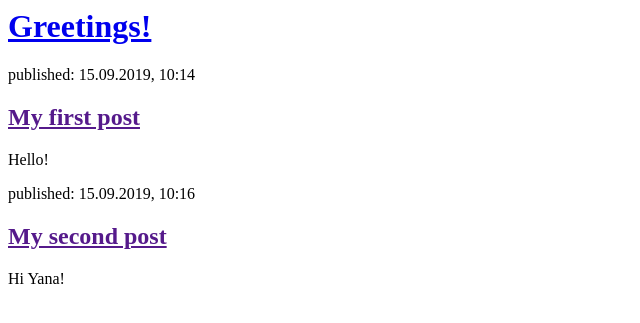
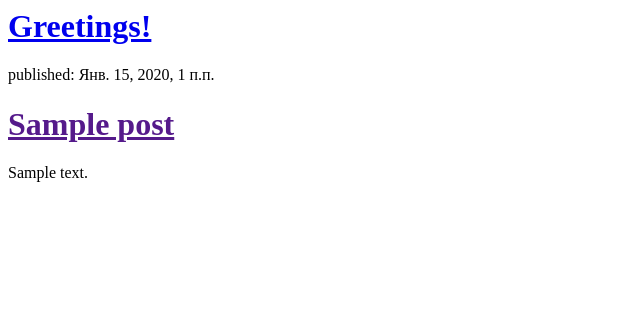
Before and after one commit to Useftro/my-first-blog, a Django app: template blog/templates/blog/post_list.html in a window 1280 px wide. Shown: the top 323 px of the page, without its empty margins (0-640 px from the left). Run offline with Django 3.2, Linux system fonts and the light colour scheme; the template is opened without the code that fills it: values that come from a table or form of the project are taken from there, others are empty; tables that the repository leaves empty hold one stand-in row (values such as "Sample post").

Commit message:
Modified templates

```diff
--- a/blog/templates/blog/post_list.html
+++ b/blog/templates/blog/post_list.html
@@ -7,16 +7,14 @@
             <h1><a href="/"> Greetings! </a></h1>
         </div>
 
-        <div>
-            <p>published: 15.09.2019, 10:14</p>
-            <h2><a href="">My first post</a></h2>
-            <p>Hello!</p>
-        </div>
+        {% for post in posts %}
+    <div>
+        <p>published: {{ post.published_date }}</p>
+        <h1><a href="">{{ post.title }}</a></h1>
+        <p>{{ post.text|linebreaksbr }}</p>
+    </div>
+{% endfor %}
 
-        <div>
-            <p>published: 15.09.2019, 10:16</p>
-            <h2><a href="">My second post</a></h2>
-            <p> Hi Yana!</p>
-        </div>
+
     </body>
 </html>
```
Also changed, not shown: blog/views.py (+4 -3 lines).
